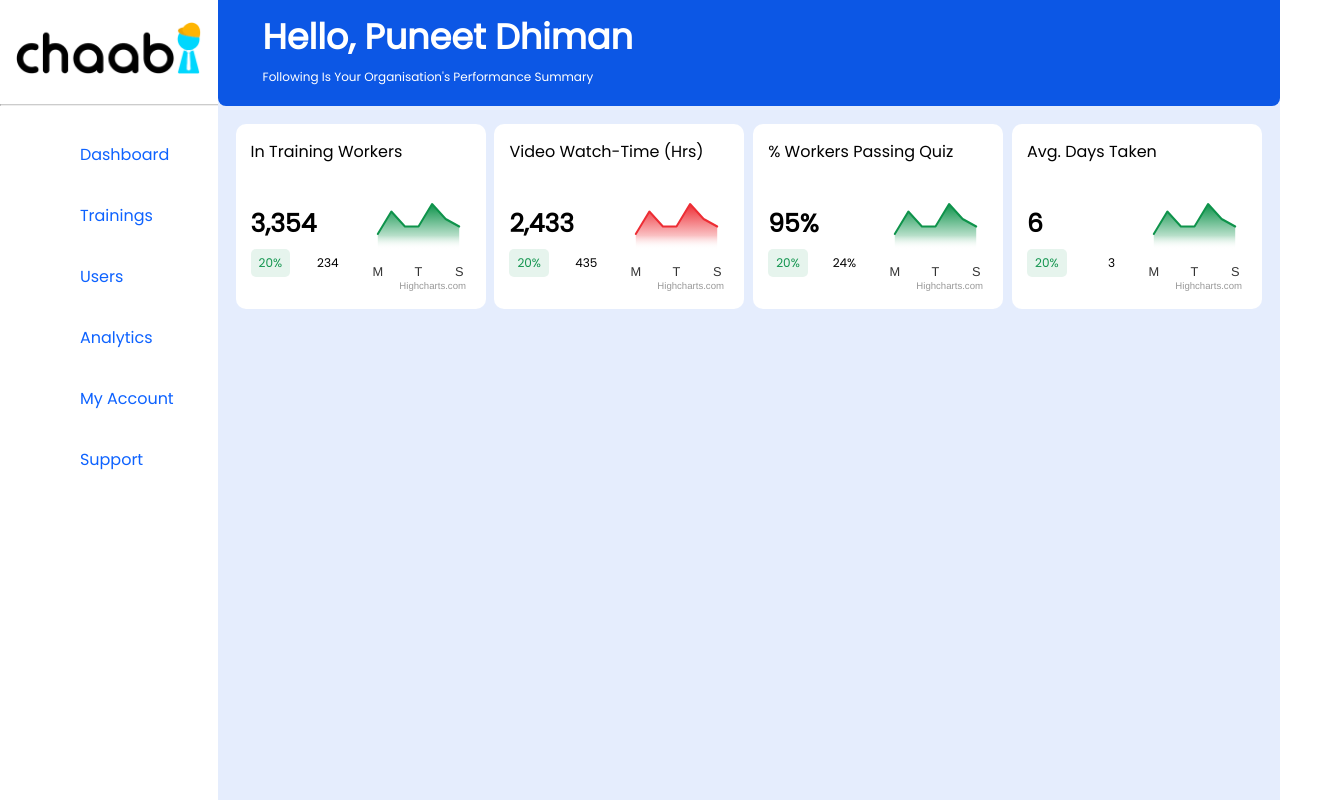
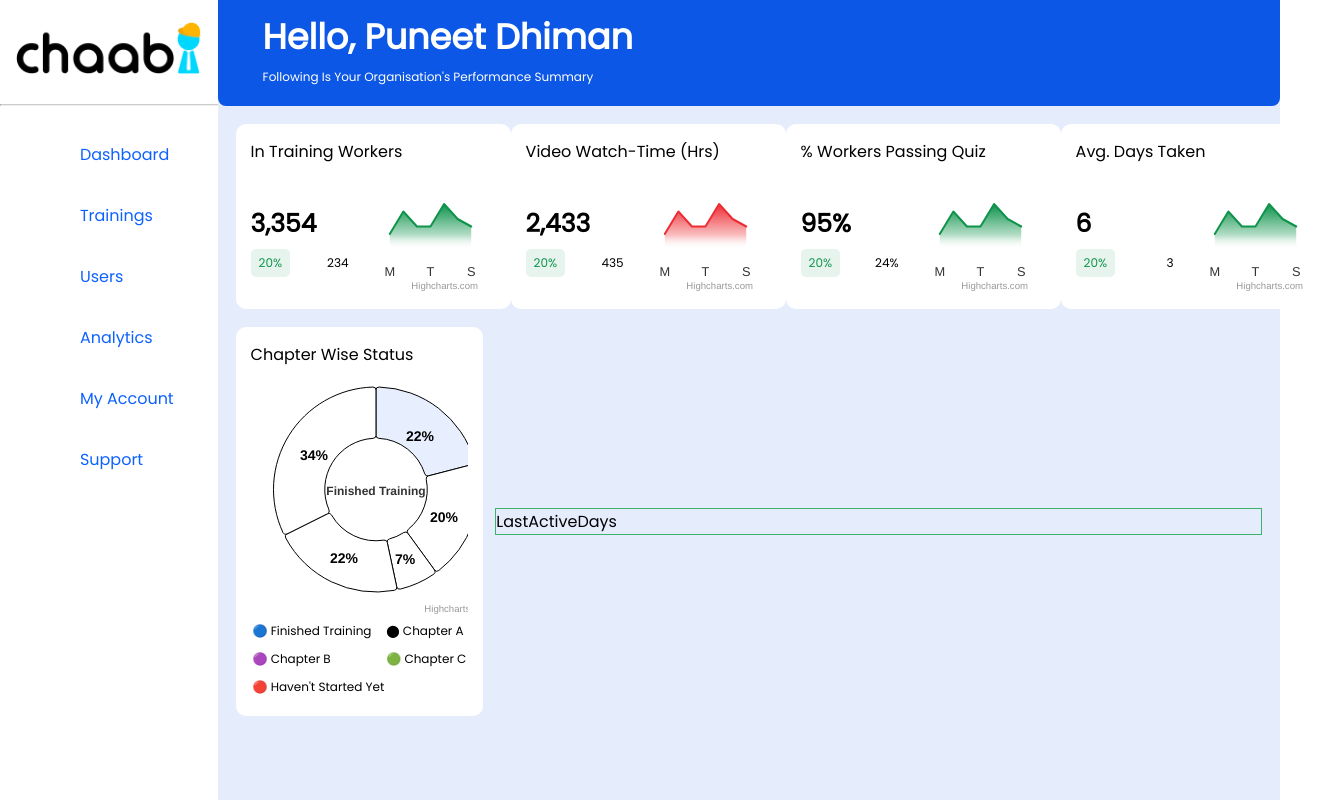
Before and after one commit to nitin-devatraj/chaabi, a React (Create React App) app: page / in a window 1280 px wide. Shown: the whole page, 1336 px wide, since content can reach past the window. Built offline with nearby package versions, Linux system fonts and the light colour scheme; some icons are missing.

Commit message:
create Report, ChapterWiseStatus, PieChart component

```diff
--- a/src/components/main/Main.js
+++ b/src/components/main/Main.js
@@ -1,7 +1,8 @@
 import React from "react";
 import classes from "./Main.module.css";
-import HeroText from "./HeroText";
+import HeroText from "./hero-text/HeroText";
 import Week from "./weekly-graph/Week";
+import Report from "./report/Report";
 
 function Main(props) {
   const heroText = {
@@ -13,6 +14,7 @@ function Main(props) {
       <HeroText {...heroText} />
       <section className={classes.container}>
         <Week />
+        <Report />
       </section>
     </main>
   );
--- /dev/null
+++ b/src/components/main/report/Report.js
@@ -0,0 +1,15 @@
+import React from "react";
+import classes from "./Report.module.css";
+import ChapterWiseStatus from "./chapter-wise-status/ChapterWiseStatus";
+import LastActiveDays from "./last-active-days/LastActiveDays";
+
+function Report() {
+  return (
+    <section className={classes.section}>
+      <ChapterWiseStatus />
+      <LastActiveDays />
+    </section>
+  );
+}
+
+export default Report;
--- /dev/null
+++ b/src/components/main/report/Report.module.css
@@ -0,0 +1,6 @@
+.section {
+  display: flex;
+  justify-content: space-between;
+  align-items: center;
+  margin: 18px 0px;
+}
--- /dev/null
+++ b/src/components/main/report/chapter-wise-status/ChapterWiseStatus.js
@@ -0,0 +1,25 @@
+import React from "react";
+import classes from "./ChapterWiseStatus.module.css";
+import PieChart from "./PieChart";
+
+function ChapterWiseStatus() {
+  return (
+    <section className={classes.container}>
+      <h4>Chapter Wise Status</h4>
+      <PieChart />
+      <section className={classes.detail}>
+        <ul className={classes.details}>
+          <li>&#128309; Finished Training</li>
+          <li>&#128995; Chapter B</li>
+          <li>&#128308; Haven't Started Yet</li>
+        </ul>
+        <ul className={classes.details}>
+          <li>&#11044; Chapter A</li>
+          <li>&#128994; Chapter C</li>
+        </ul>
+      </section>
+    </section>
+  );
+}
+
+export default ChapterWiseStatus;
--- /dev/null
+++ b/src/components/main/report/chapter-wise-status/ChapterWiseStatus.module.css
@@ -0,0 +1,31 @@
+.container {
+  width: 21.2%;
+  padding: 15px;
+  border-radius: 10px;
+  background-color: white;
+}
+
+.container h4 {
+  font-weight: 200;
+  margin: 0;
+}
+
+.detail {
+  display: flex;
+  flex-direction: row;
+  justify-content: space-evenly;
+}
+
+.details {
+  display: flex;
+  flex-direction: column;
+  align-items: flex-start;
+  list-style-type: none;
+  margin: 0px;
+  padding: 0px;
+}
+
+.details li {
+  font-size: 12px;
+  margin: 5px 0px;
+}
--- /dev/null
+++ b/src/components/main/report/chapter-wise-status/PieChart.js
@@ -0,0 +1,66 @@
+import React from "react";
+import Highcharts from "highcharts";
+import HighchartsReact from "highcharts-react-official";
+
+const PieChart = () => {
+  const data = ["22%", "20%", "7%", "22%", "34%"];
+
+  const chartOptions = {
+    chart: {
+      type: "pie",
+      plotShadow: false,
+      width: 250,
+      height: 250,
+    },
+    title: {
+      text: "Finished Training",
+      align: "center",
+      verticalAlign: "middle",
+      style: {
+        fontWeight: "bold",
+        fontSize: "12px",
+      },
+    },
+    plotOptions: {
+      pie: {
+        innerSize: "50%",
+        dataLabels: {
+          enabled: true,
+          distance: -30,
+          format: "{point.name}",
+          style: {
+            fontSize: "14px",
+            color: "black",
+            textOutline: "none",
+          },
+        },
+        showInLegend: false,
+        states: {
+          hover: {
+            brightness: 0,
+          },
+        },
+        borderWidth: 1,
+        borderColor: "black",
+        colors: ["#e7efff", "white", "white", "white", "white"],
+      },
+    },
+    series: [
+      {
+        name: "Percentage",
+        data: data.map((value, index) => ({
+          y: parseFloat(value),
+          name: value,
+        })),
+      },
+    ],
+  };
+
+  return (
+    <div>
+      <HighchartsReact highcharts={Highcharts} options={chartOptions} />
+    </div>
+  );
+};
+
+export default PieChart;
--- /dev/null
+++ b/src/components/main/report/last-active-days/LastActiveDays.js
@@ -0,0 +1,8 @@
+import React from "react";
+import classes from "./LastActiveDays.module.css";
+
+function LastActiveDays() {
+  return <div className={classes.container}>LastActiveDays</div>;
+}
+
+export default LastActiveDays;
--- /dev/null
+++ b/src/components/main/report/last-active-days/LastActiveDays.module.css
@@ -0,0 +1,4 @@
+.container {
+  width: 74.5%;
+  border: 1px solid mediumseagreen;
+}
--- a/src/components/main/weekly-graph/WeekGraph.module.css
+++ b/src/components/main/weekly-graph/WeekGraph.module.css
@@ -1,6 +1,6 @@
 .weekGraph {
   padding: 15px;
-  min-width: 220px;
+  min-width: 245px;
   background-color: white;
   border-radius: 10px;
 }
```
Also changed, not shown: src/Chart.js (added, +66 -0 lines), src/components/main/hero-text/HeroText.js (renamed from src/components/main/HeroText.js), src/components/main/hero-text/HeroText.module.css (renamed from src/components/main/HeroText.module.css).
